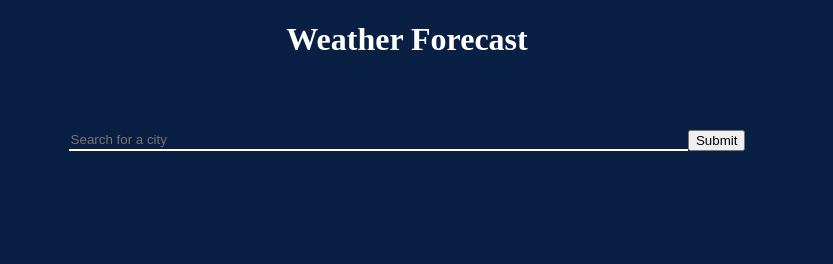
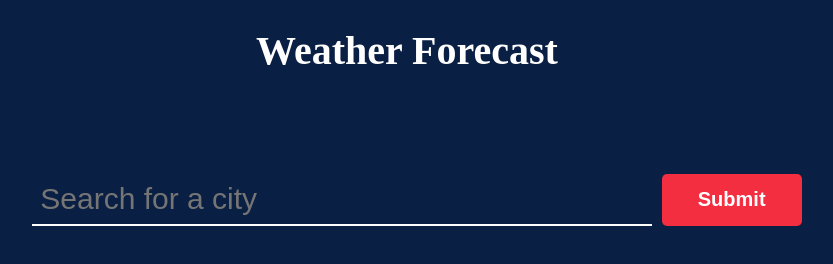
Before and after one commit to didymus707/Weather-App, a website built with webpack: page dist/index.html in a window 1280 px wide. Shown: the whole page, without its empty margins (233-1066 px from the left). Built offline with Linux system fonts and the light colour scheme.

Commit message:
Added Styles

```diff
--- a/src/assets/styles/main.css
+++ b/src/assets/styles/main.css
@@ -7,10 +7,7 @@ body {
   width: 70%;
   color: white;
   text-align: center;
-}
-
-.header {
-  cursor: pointer;
+  font-size: 20px;
 }
 
 .details {
@@ -25,6 +22,7 @@ form {
   display: flex;
   justify-content: center;
   width: 100%;
+  padding: 10px;
 }
 
 #search {
@@ -33,6 +31,23 @@ form {
   border-bottom: 2px solid white;
   background: none;
   outline: none;
+  margin-right: 10px;
+  font-size: 30px;
+  padding: 8px;
+  color: white;
+}
+
+button,
+#search-button {
+  width: 140px;
+  background: #f32e41;
+  outline: none;
+  border: none;
+  border-radius: 5px;
+  color: white;
+  font-size: 20px;
+  font-weight: 700;
+  padding: 10px;
 }
 
 .none {
```
Also changed, not shown: dist/main.js.
